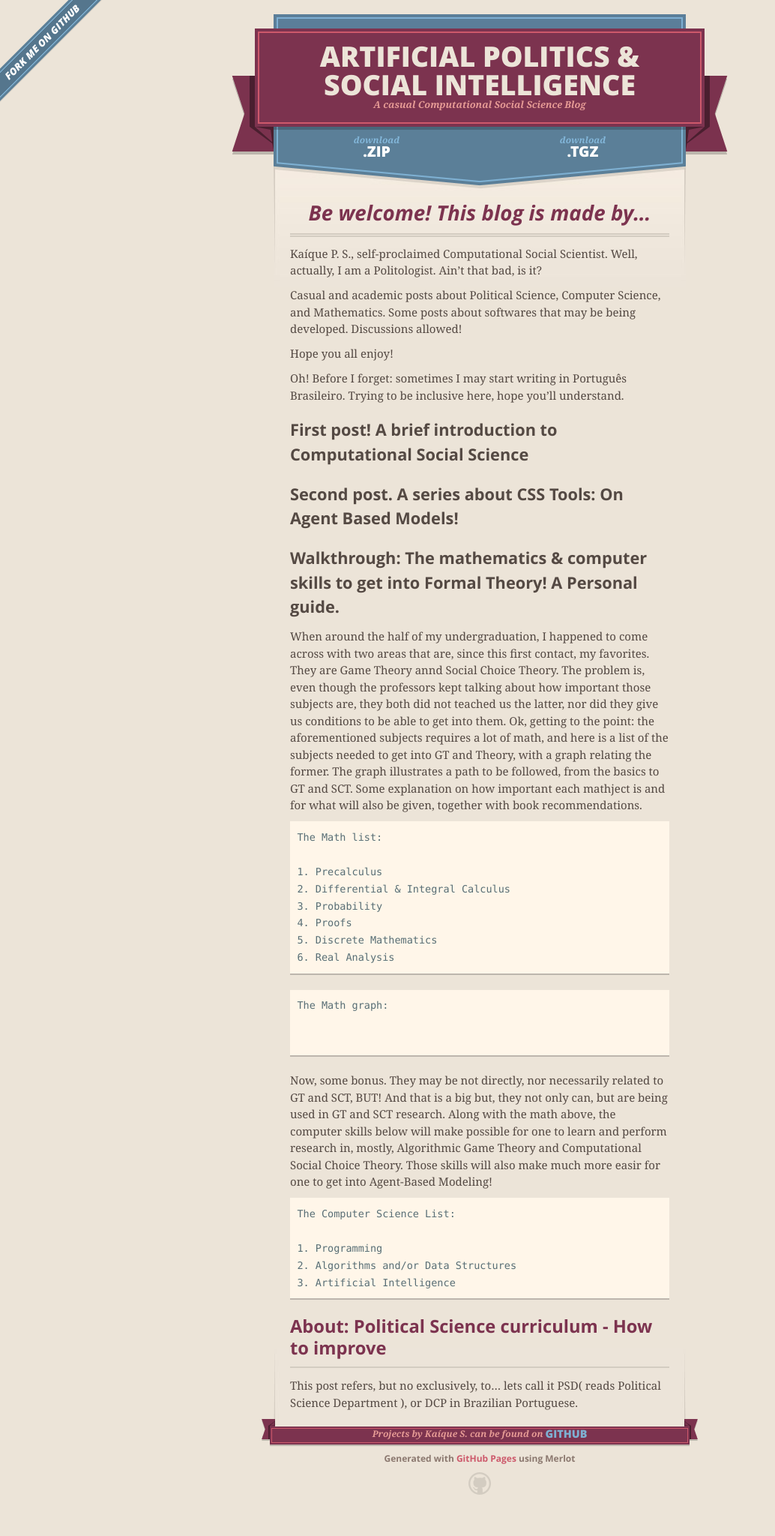
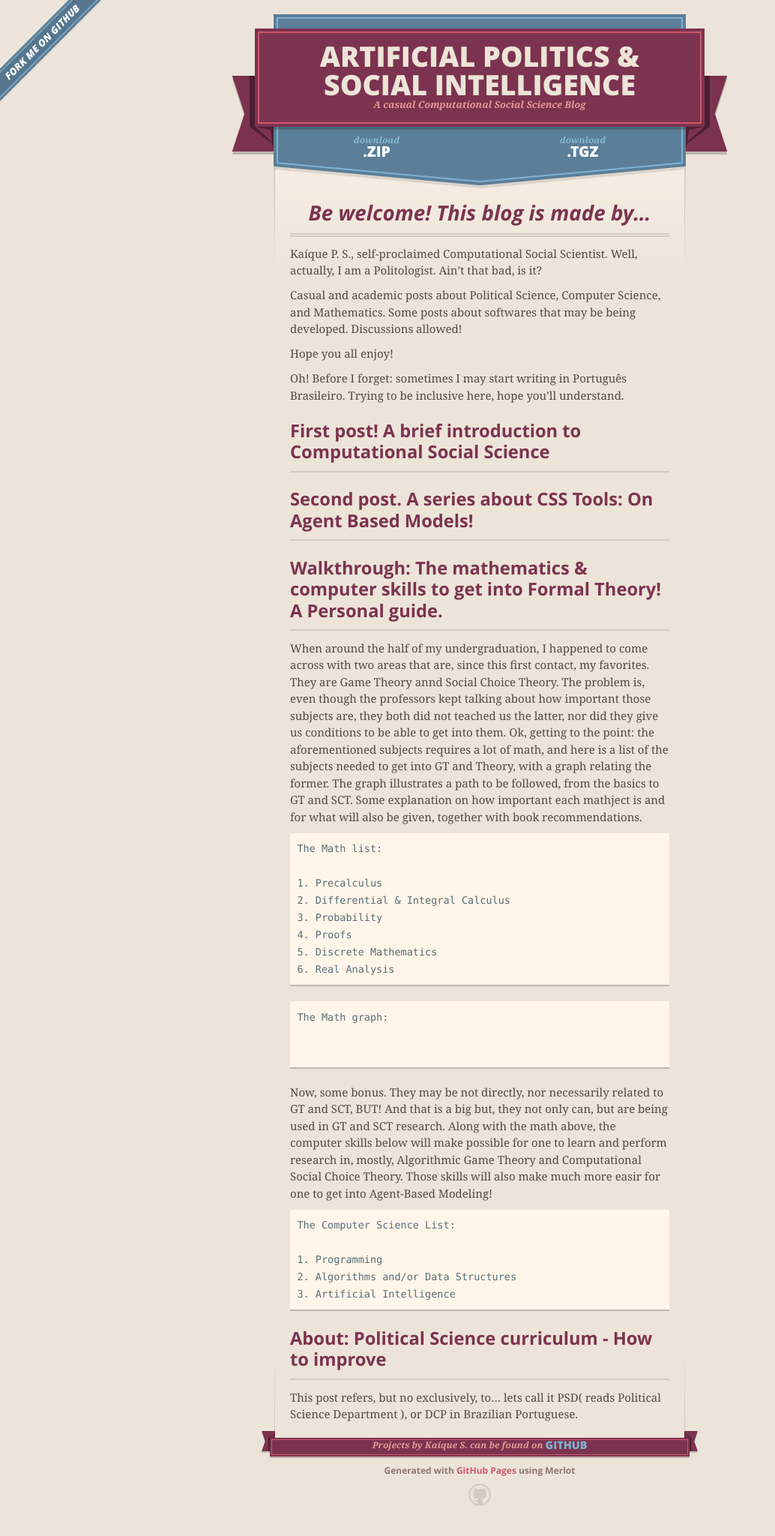
Before and after one commit to KaiqueS/KaiqueS.github.io, a Jekyll site: the page built from index.md, in a window 1280 px wide. Shown: the whole page at 75% size, without its empty margins (0-1034 px from the left). Built offline with Jekyll 4.4.1, drawn with Linux system fonts in a browser that asks for light colours; our own code applies the rules of GitHub Pages for plain Markdown files.

Commit message:
minor changes

````diff
--- a/index.md
+++ b/index.md
@@ -55,6 +55,6 @@ The Computer Science List:
 ```
 
 
-### About: Political Science curriculum - How to improve
+#### About: Political Science curriculum - How to improve
 
 This post refers, but no exclusively, to... lets call it PSD( reads Political Science Department ), or DCP in Brazilian Portuguese.
````
